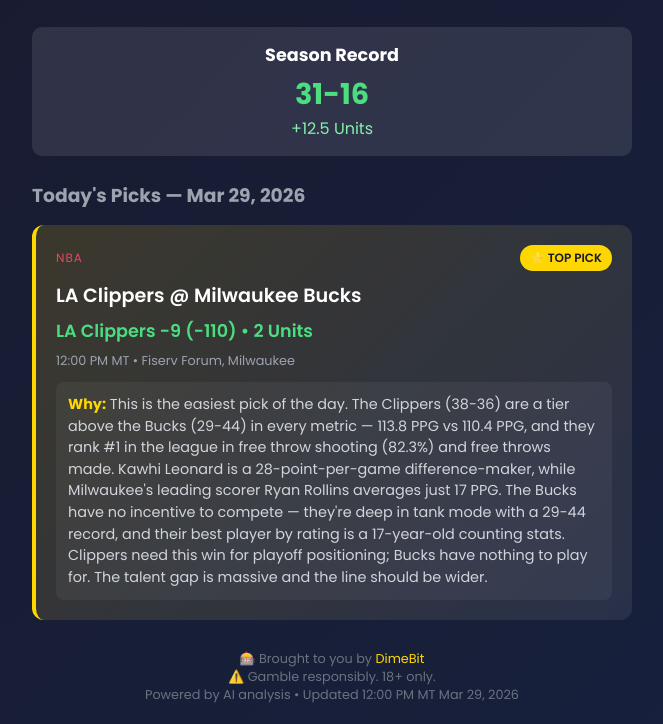
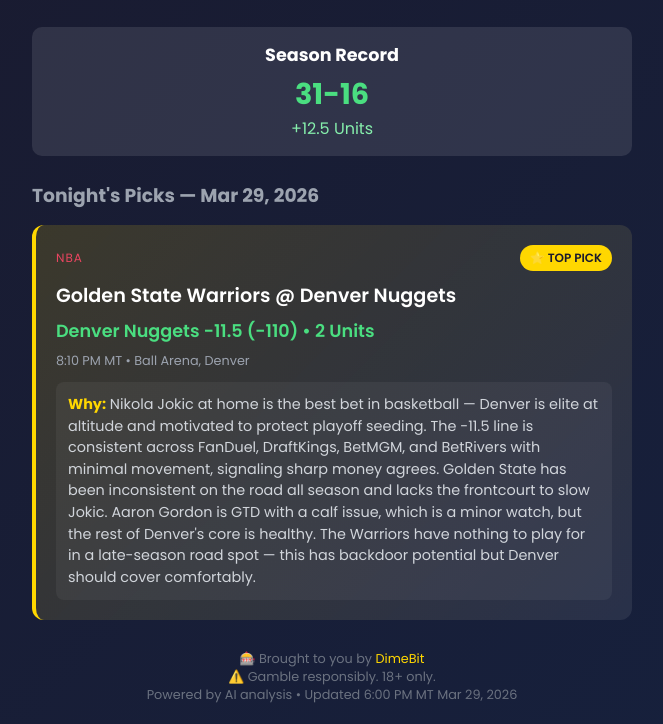
Before and after one commit to jaytestai123-svg/maggiebets, a website: page public/index.html in a window 1280 px wide. Shown: the part 132-856 px from the top of the page, without its empty margins (308-971 px from the left). Drawn offline with Linux system fonts and the light colour scheme.

Commit message:
Daily picks update - Mar 29, 2026 (evening)

```diff
--- a/public/index.html
+++ b/public/index.html
@@ -82,7 +82,7 @@
             <div class="units">+12.5 Units</div>
         </div>
 
-        <h3 style="margin-bottom: 15px; color: #9ca3af;">Today's Picks — Mar 29, 2026</h3>
+        <h3 style="margin-bottom: 15px; color: #9ca3af;">Tonight's Picks — Mar 29, 2026</h3>
 
         <!-- TOP PICK -->
         <div class="pick-card top-pick">
@@ -90,18 +90,18 @@
                 <span class="sport">NBA</span>
                 <span class="confidence">⭐ TOP PICK</span>
             </div>
-            <div class="matchup">LA Clippers @ Milwaukee Bucks</div>
-            <div class="pick">LA Clippers -9 (-110) • 2 Units</div>
-            <div class="time">12:00 PM MT • Fiserv Forum, Milwaukee</div>
+            <div class="matchup">Golden State Warriors @ Denver Nuggets</div>
+            <div class="pick">Denver Nuggets -11.5 (-110) • 2 Units</div>
+            <div class="time">8:10 PM MT • Ball Arena, Denver</div>
             <div class="reasoning">
-                <strong>Why:</strong> This is the easiest pick of the day. The Clippers (38-36) are a tier above the Bucks (29-44) in every metric — 113.8 PPG vs 110.4 PPG, and they rank #1 in the league in free throw shooting (82.3%) and free throws made. Kawhi Leonard is a 28-point-per-game difference-maker, while Milwaukee's leading scorer Ryan Rollins averages just 17 PPG. The Bucks have no incentive to compete — they're deep in tank mode with a 29-44 record, and their best player by rating is a 17-year-old counting stats. Clippers need this win for playoff positioning; Bucks have nothing to play for. The talent gap is massive and the line should be wider.
+                <strong>Why:</strong> Nikola Jokic at home is the best bet in basketball — Denver is elite at altitude and motivated to protect playoff seeding. The -11.5 line is consistent across FanDuel, DraftKings, BetMGM, and BetRivers with minimal movement, signaling sharp money agrees. Golden State has been inconsistent on the road all season and lacks the frontcourt to slow Jokic. Aaron Gordon is GTD with a calf issue, which is a minor watch, but the rest of Denver's core is healthy. The Warriors have nothing to play for in a late-season road spot — this has backdoor potential but Denver should cover comfortably.
             </div>
         </div>
 
         <div class="footer">
             <p>🎰 Brought to you by <a href="https://go.dimebitaffiliates.com/visit/?bta=35096&brand=dimebit" style="color: #ffd700; text-decoration: none;">DimeBit</a></p>
             <p>⚠️ Gamble responsibly. 18+ only.</p>
-            <p>Powered by AI analysis • Updated 12:00 PM MT Mar 29, 2026</p>
+            <p>Powered by AI analysis • Updated 6:00 PM MT Mar 29, 2026</p>
         </div>
     </div>
 </body>
```
